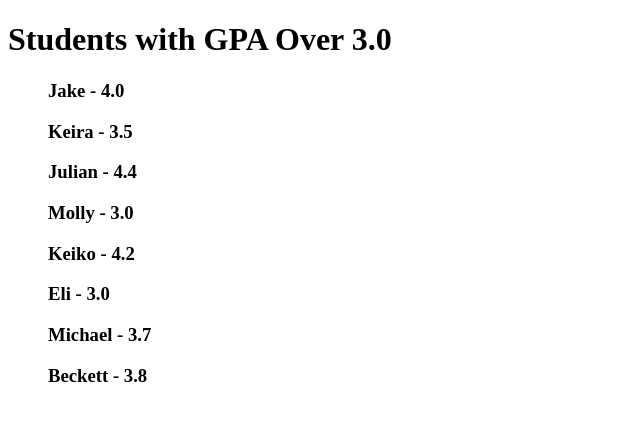
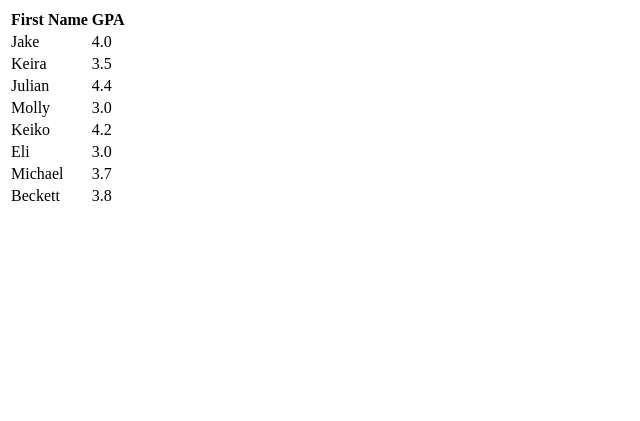
Before and after one commit to JaredMartin0351/Django-Querying-lab, a Django app: page /lab/one/ in a window 1280 px wide. Shown: the top 421 px of the page, without its empty margins (0-640 px from the left). Run offline with Django 4.2, Linux system fonts and the light colour scheme; data comes from the database, SQL or seed files in the repository.

Commit message:
changed html pages to reflect data in legible tables
Added user readability by reflecting data as readable tables in the html page

```diff
--- a/querying_lab/school_db/templates/school/one.html
+++ b/querying_lab/school_db/templates/school/one.html
@@ -7,11 +7,19 @@
     <title>Problem One</title>
 </head>
 <body>
-    <h1>Students with GPA Over 3.0</h1>
-    <ul>
-    {% for student in students %}
-    <h3>{{student.first_name}} - {{student.gpa}}</h3>
-    {% endfor %}
-    </ul>
+    <table class="center-table">
+        <thead>
+            <tr>
+                <th>First Name</th><th>GPA</th>
+            </tr>
+        </thead>
+        <tbody>
+            {% for student in students %}
+            <tr>
+                <td>{{student.first_name}}</td><td>{{student.gpa}}</td>
+            </tr>
+            {% endfor %}
+        </tbody>
+    </table>
 </body>
 </html>
--- a/querying_lab/school_db/templates/school/three.html
+++ b/querying_lab/school_db/templates/school/three.html
@@ -18,7 +18,7 @@
         <tbody>
             {% for student in student_courses %}
             <tr>
-                <td>{{student.student.first_name}} - {{student.student.last_name}} - {{student.grade}}</td>
+                <td>{{student.student.first_name}}</td><td>{{student.student.last_name}}</td><td>{{student.grade}}</td>
             </tr>
             {% endfor %}
         </tbody>
```
Also changed, not shown: querying_lab/school_db/templates/school/five.html (+14 -4 lines).
